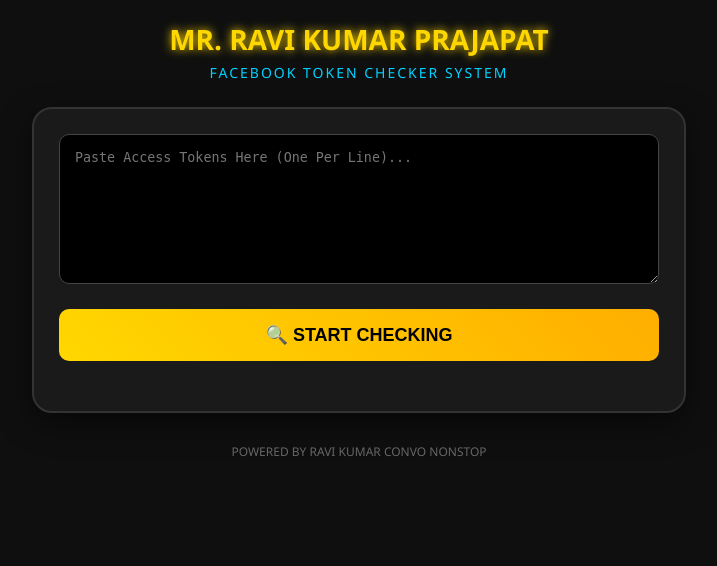
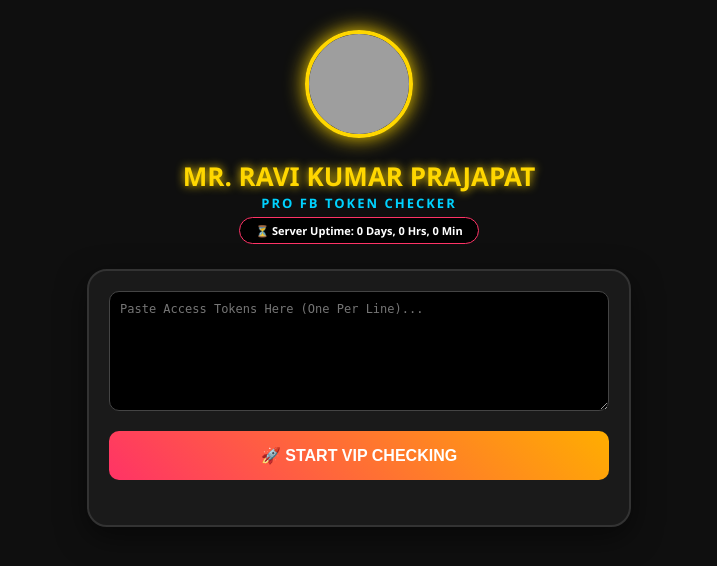
Before and after one commit to ravi964956/RK-PRAJAPAT-TOKEN-CHECK, a Flask app: page / in a window 1280 px wide. Shown: the top 566 px of the page, without its empty margins (281-998 px from the left). Run offline with Flask 3, Linux system fonts and the light colour scheme; grey boxes are pictures that could not be loaded.

Commit message:
Update index.html

```diff
--- a/templates/index.html
+++ b/templates/index.html
@@ -3,34 +3,72 @@
 <head>
     <meta charset="UTF-8">
     <meta name="viewport" content="width=device-width, initial-scale=1.0">
-    <title>FB TOKEN CHECKER - RAVI KUMAR</title>
+    <title>FB TOKEN CHECKER - PRO - RAVI KUMAR</title>
     <style>
-        body { background: #0f0f0f; color: #ffffff; font-family: 'Segoe UI', sans-serif; margin: 0; padding: 20px; text-align: center; }
-        .header { color: #FFD700; font-size: 28px; font-weight: bold; text-shadow: 0 0 10px #FFD700; margin-bottom: 5px; }
-        .sub-header { color: #00d2ff; font-size: 14px; margin-bottom: 25px; letter-spacing: 2px; }
-        .container { background: #1a1a1a; max-width: 600px; margin: auto; padding: 25px; border-radius: 20px; border: 2px solid #333; box-shadow: 0 10px 30px rgba(0,0,0,0.5); }
-        textarea { width: 100%; height: 150px; background: #000; color: #00ff00; border: 1px solid #444; border-radius: 10px; padding: 15px; box-sizing: border-box; font-family: monospace; }
-        button { background: linear-gradient(45deg, #FFD700, #ffae00); color: #000; border: none; padding: 15px 30px; width: 100%; border-radius: 10px; font-weight: bold; font-size: 18px; cursor: pointer; margin-top: 20px; transition: 0.3s; }
-        button:hover { transform: scale(1.02); box-shadow: 0 0 15px #FFD700; }
+        body { background: #0f0f0f; color: #ffffff; font-family: 'Segoe UI', sans-serif; margin: 0; padding: 10px; text-align: center; }
+
+        /* Profile DP Styling */
+        .profile-dp-container { margin: 20px auto; width: 100px; height: 100px; border-radius: 50%; border: 4px solid #FFD700; overflow: hidden; box-shadow: 0 0 20px #FFD700; }
+        .profile-dp-container img { width: 100%; height: 100%; object-fit: cover; }
+
+        .header { color: #FFD700; font-size: 26px; font-weight: bold; text-shadow: 0 0 10px #FFD700; }
+        .sub-header { color: #00d2ff; font-size: 13px; margin-bottom: 5px; letter-spacing: 2px; font-weight: bold;}
+
+        /* Uptime Badge */
+        #uptime-badge { background: #000; color: #fff; border: 1px solid #FF3366; display: inline-block; padding: 5px 15px; border-radius: 20px; font-size: 11px; margin-bottom: 25px; font-weight: bold; }
+
+        .container { background: #1a1a1a; max-width: 500px; margin: auto; padding: 20px; border-radius: 20px; border: 2px solid #333; box-shadow: 0 10px 30px rgba(0,0,0,0.5); }
+
+        textarea { width: 100%; height: 120px; background: #000; color: #00ff00; border: 1px solid #444; border-radius: 10px; padding: 10px; box-sizing: border-box; font-family: monospace; font-size: 12px;}
+
+        button { background: linear-gradient(45deg, #FF3366, #ffae00); color: #fff; border: none; padding: 15px; width: 100%; border-radius: 10px; font-weight: bold; font-size: 16px; cursor: pointer; margin-top: 15px; transition: 0.3s; }
+        button:hover { transform: scale(1.02); box-shadow: 0 0 15px #FF3366; }
+
         #results { margin-top: 25px; text-align: left; }
-        .result-card { background: #252525; padding: 15px; border-radius: 10px; margin-bottom: 10px; border-left: 5px solid #fff; animation: fadeIn 0.5s ease; }
+
+        /* Result Card styling with DP */
+        .result-card { background: #222; padding: 15px; border-radius: 10px; margin-bottom: 10px; border: 1px solid #333; animation: fadeIn 0.5s ease; position: relative; display: flex; align-items: center; }
         @keyframes fadeIn { from { opacity: 0; transform: translateY(10px); } to { opacity: 1; transform: translateY(0); } }
-        .footer { margin-top: 30px; font-size: 12px; color: #666; }
+
+        .result-status { position: absolute; top: 10px; right: 10px; font-size: 12px; font-weight: bold; }
+
+        /* Result Profile Pic */
+        .result-pic-container { width: 70px; height: 70px; border-radius: 50%; border: 2px solid #fff; overflow: hidden; margin-right: 15px; }
+        .result-pic-container img { width: 100%; height: 100%; object-fit: cover; }
+
+        .result-info { font-size: 13px; line-height: 1.6; color: #ccc; }
+        .result-info b { color: #fff; }
+
+        .dead-card { background: #1a0000; border-color: #e74c3c; display: block;}
     </style>
 </head>
 <body>
+
+    <div class="profile-dp-container">
+        <img src="https://i.postimg.cc/4xqSYF3V/IMG-20260306-225423.png" alt="Ravi Kumar DP">
+    </div>
+
     <div class="header">MR. RAVI KUMAR PRAJAPAT</div>
-    <div class="sub-header">FACEBOOK TOKEN CHECKER SYSTEM</div>
+    <div class="sub-header">PRO FB TOKEN CHECKER</div>
+
+    <div id="uptime-badge">⏳ Server Uptime: Loading...</div>
 
     <div class="container">
         <textarea id="tokenInput" placeholder="Paste Access Tokens Here (One Per Line)..."></textarea>
-        <button onclick="checkTokens()" id="btnText">🔍 START CHECKING</button>
+        <button onclick="checkTokens()" id="btnText">🚀 START VIP CHECKING</button>
         <div id="results"></div>
     </div>
 
-    <div class="footer">POWERED BY RAVI KUMAR CONVO NONSTOP</div>
+    <script>
+        // Update Uptime every 5 seconds
+        function updateUptime() {
+            fetch('/api/stats').then(res => res.json()).then(data => {
+                document.getElementById('uptime-badge').innerText = "⏳ Server Uptime: " + data.uptime;
+            });
+        }
+        updateUptime();
+        setInterval(updateUptime, 5000);
 
-    <script>
         async function checkTokens() {
             const input = document.getElementById('tokenInput').value;
             const resDiv = document.getElementById('results');
@@ -51,14 +89,30 @@
 
                 resDiv.innerHTML = "";
                 data.forEach(item => {
-                    resDiv.innerHTML += `
-                        <div class="result-card" style="border-left-color: ${item.color}">
-                            <b style="color:${item.color}">${item.status}</b><br>
-                            <small style="color:#888">${item.token}</small><br>
-                            ${item.name ? `<b>Name:</b> ${item.name}<br>` : ""}
-                            ${item.id ? `<b>UID:</b> ${item.id}<br>` : ""}
-                            ${item.message ? `<b style="color:#e74c3c">Error:</b> ${item.message}` : ""}
+                    if (item.status.includes("Live")) {
+                        resDiv.innerHTML += `
+                        <div class="result-card">
+                            <span class="result-status" style="color: ${item.color}">${item.status}</span>
+                            <div class="result-pic-container">
+                                <img src="${item.profile_pic}" alt="${item.name}">
+                            </div>
+                            <div class="result-info">
+                                <b>👤 Profile Name:</b> ${item.name}<br>
+                                <b>🆔 ID UID:</b> ${item.uid}<br>
+                                <b>📧 Gmail YA Number:</b> ${item.email}<br>
+                                <b>🎂 Date Of Birth:</b> ${item.dob}<br>
+                            </div>
                         </div>`;
+                    } else {
+                        resDiv.innerHTML += `
+                        <div class="result-card dead-card">
+                            <span class="result-status" style="color: ${item.color}">${item.status}</span>
+                            <div class="result-info">
+                                <b style="color:#e74c3c">Error:</b> ${item.message}<br>
+                                <small style="color:#666">${item.token}</small>
+                            </div>
+                        </div>`;
+                    }
                 });
             } catch (err) {
                 resDiv.innerHTML = "<p style='color:red;'>Server Error! Check Render Logs.</p>";
```
